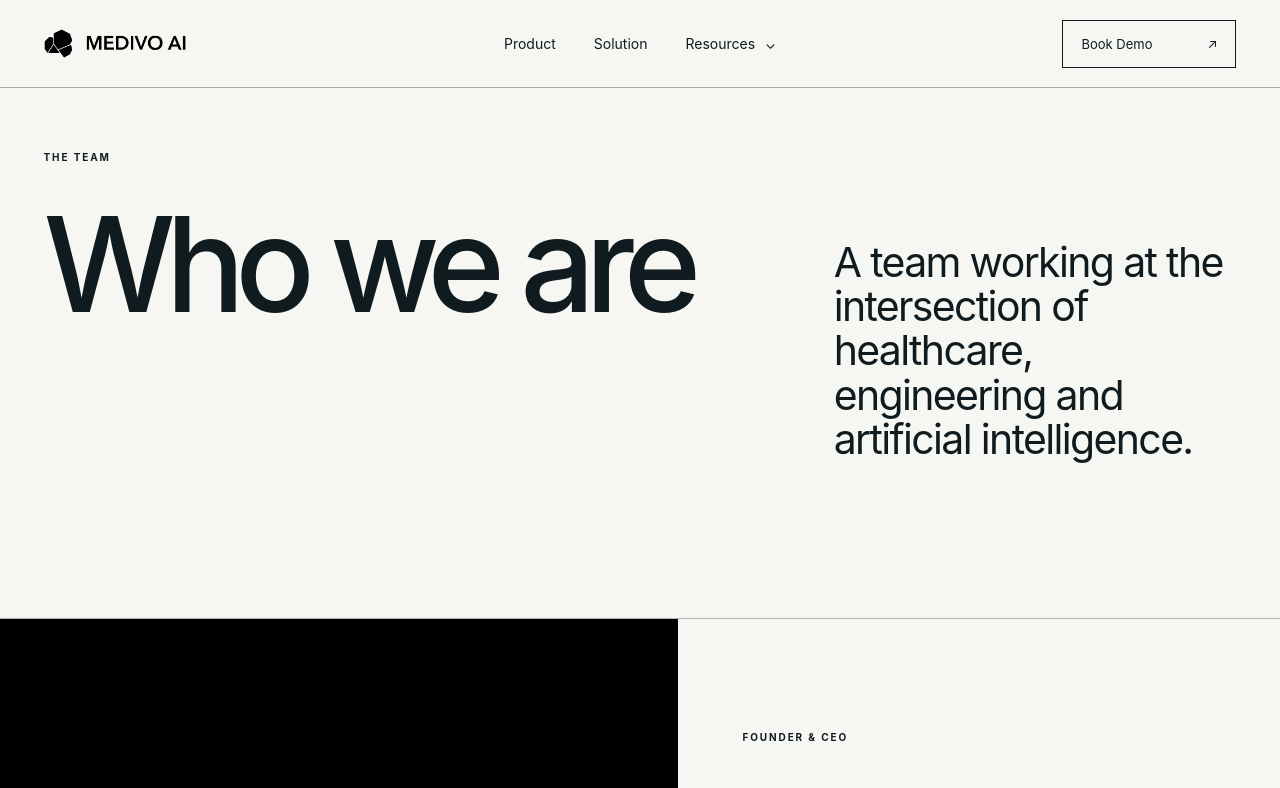
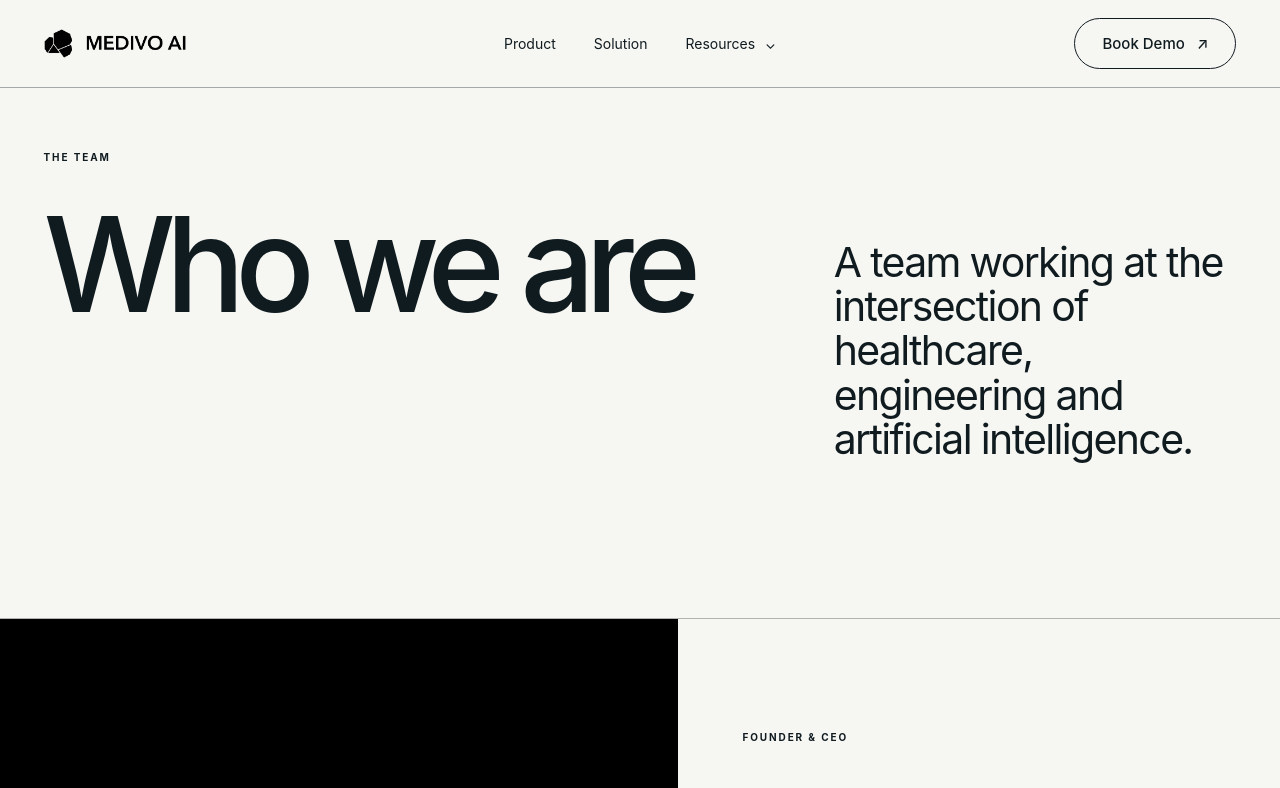
Before and after one commit to STV1222/Medivo-AI-Website, a Next.js app: page /team in a window 1280 px wide. Shown: the top 788 px of the page. Built offline with nearby package versions, Linux system fonts and the light colour scheme; a web font is replaced by a local one.

Commit message:
Outline nav demo buttons

```diff
--- a/app/globals.css
+++ b/app/globals.css
@@ -29,7 +29,7 @@ button{font:inherit}
 .button{display:inline-flex;align-items:center;justify-content:space-between;gap:30px;min-width:144px;padding:14px 17px;font-size:13px;font-weight:650;transition:transform .25s}
 .button:hover{transform:translateY(-2px)}
 .button-light{background:#fff;color:var(--ink)}
-.header-cta{justify-self:end;min-width:0;border-radius:999px;background:#fff;color:#1f211c;padding:15px 27px;justify-content:center;gap:12px;font-size:15px;font-weight:500}
+.header-cta{justify-self:end;min-width:0;border-radius:999px;background:transparent;color:#fff;border:1px solid rgba(255,255,255,.82);padding:15px 27px;justify-content:center;gap:12px;font-size:15px;font-weight:500}
 .menu-button{display:none;background:none;border:0;color:white}
 .section-label{font-size:10px;letter-spacing:.19em;font-weight:700;text-transform:uppercase}
 .section-eyebrow{font-size:10px;line-height:1;letter-spacing:.19em;font-weight:700;text-transform:uppercase;color:var(--teal);margin:0 0 30px}
@@ -344,7 +344,7 @@ to{opacity:1;transform:none}
 .editorial-resource-dropdown.show{opacity:1;visibility:visible;transform:translate(-50%,0)}
 .editorial-resource-dropdown a{display:block;padding:11px 12px;font-size:13px}
 .editorial-resource-dropdown a:hover{background:rgba(255,255,255,.08)}
-.editorial-demo{justify-self:end;border:1px solid #101b20;min-width:174px;padding:15px 18px;display:flex;justify-content:space-between;font-size:13px;transition:.25s}
+.editorial-demo{justify-self:end;min-width:0;border:1px solid #101b20;border-radius:999px;background:transparent;color:#101b20;padding:15px 27px;display:flex;align-items:center;justify-content:center;gap:12px;font-size:15px;font-weight:500;transition:.25s}
 .editorial-demo:hover{background:#101b20;color:#fff}
 .editorial-menu-button{display:none;border:0;background:transparent;padding:12px}
 .editorial-menu-button span{display:block;width:22px;height:1px;background:#101b20;margin:6px 0}
```
